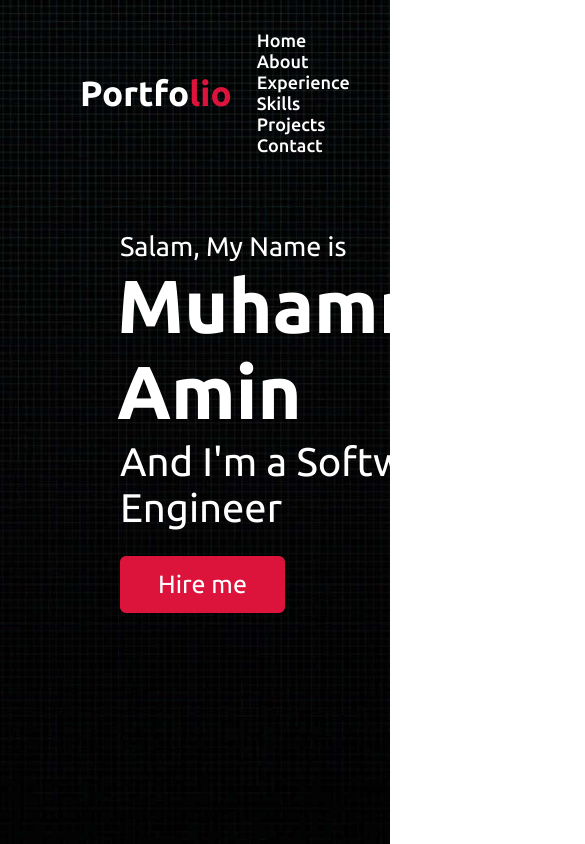
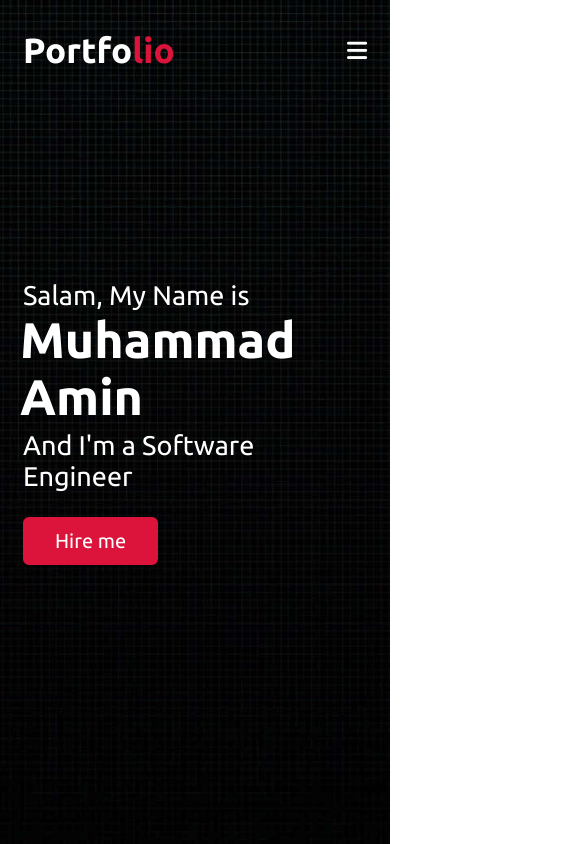
Before and after one commit to MuhammadAminGit/BSCS21049, a plain HTML site: page index.html in a window 390 px wide. Shown: the top 844 px of the page, 585 px wide, since content can reach past the window. Drawn offline with Linux system fonts and the light colour scheme.

Commit message:
Responsive and CV download

```diff
--- a/index.html
+++ b/index.html
@@ -50,7 +50,7 @@
 					<div class="text">I'm Amin and I'm a Software Engineer
 					</div>
 					<p>I’m a passionate 4th-year Computer Science student at Information Technology University, Lahore. With over a year of experience as an Associate Software Engineer at Veritus Software, I’ve honed my skills in Python, C++, and React.js through various projects. I enjoy tackling challenging problems and am constantly expanding my technical expertise. Currently, I’m working on web applications and backend development, always aiming for clean, efficient solutions</p>
-					<a href="#">Download CV</a>
+					<a href="assets/Amin_CV.pdf" target="_blank">Download CV</a>
 				</div>
 			</div>
 		</div>
--- a/script.js
+++ b/script.js
@@ -6,10 +6,4 @@ document.addEventListener('DOMContentLoaded', function () {
             document.querySelector('.navbar').classList.remove('sticky');
         }
     });
-
-    document.querySelector('.menu-btn').addEventListener('click', function () {
-        document.querySelector('.navbar .menu').classList.toggle('active');
-        document.querySelector('.menu-btn i').classList.toggle('active');
-    });
-
 });
--- a/styles.css
+++ b/styles.css
@@ -538,3 +538,120 @@ footer span a{
 footer span a:hover{
 	text-decoration: underline;
 }
+
+
+@media (max-width: 1300px) {
+
+	.home .max-width{
+		margin-left: 0px;
+	}
+}
+@media (max-width: 1104px) {
+	.about .about-content .left img{
+		height: 350px;
+		width: 350px;
+	}
+}
+
+
+@media (max-width: 991px) {
+
+	.max-width{
+		padding: 0 50px;
+	}
+}
+
+
+@media (max-width: 947px) {
+
+	.menu-btn{
+		display: block;
+		z-index: 999;
+	}
+	.menu-btn i.active:before{
+		content: "\f00d";
+	}
+	.navbar .menu{
+		position: fixed;
+		background: #111;
+		height:100vh;
+		left:-100%;
+		top:0;
+		width:100%;
+		text-align: center;
+		padding-top: 80px;
+		transition: all 0.3s ease;
+	}
+	.navbar .menu.active{
+		left:0;
+	}
+	.navbar .menu li{
+		display: block;
+	}
+	.navbar .menu li a{
+		display: inline-block;
+		margin: 20px 0;
+		font-size: 25px;
+	}
+	.home .home-content .text-2{
+		font-size: 70px;
+	}
+	.home .home-content .text-3{
+		font-size: 35px;
+	}
+	.home .home-content a{
+		font-size: 23px;
+		padding: 10px 30px;
+	}
+	.max-width{
+		max-width: 800px;
+	}
+	.about .about-content .column{
+		width:100%;
+	}
+	.about .about-content .left{
+		display:flex;
+		justify-content: center;
+		margin: 0 auto 60px;
+	}
+	.about .about-content .right{
+		flex:100%;
+	}
+	.projects .projects-content .card{
+		width: calc(50% - 10px);
+		margin-bottom: 20px;
+	}
+	.skills .skills-content .column,
+	.contact .contact-content .column{
+		width:100%;
+		margin-bottom: 35px;
+	}
+}
+
+@media (max-width: 690px) {
+	.max-width{
+		padding: 0 23px;
+	}
+	.home .home-content .text-2{
+		font-size: 60px;
+	}
+	.home .home-content .text-3{
+		font-size: 32px;
+	}
+	.home .home-content a{
+		font-size: 20px;
+	}
+	.projects .projects-content .card{
+		width: 100%;
+	}
+}
+
+
+@media (max-width: 550px) {
+	.home .home-content .text-2{
+		font-size: 50px;
+	}
+	.home .home-content .text-3{
+		font-size: 27px;
+	}
+}
```
Also changed, not shown: 1 other file.
